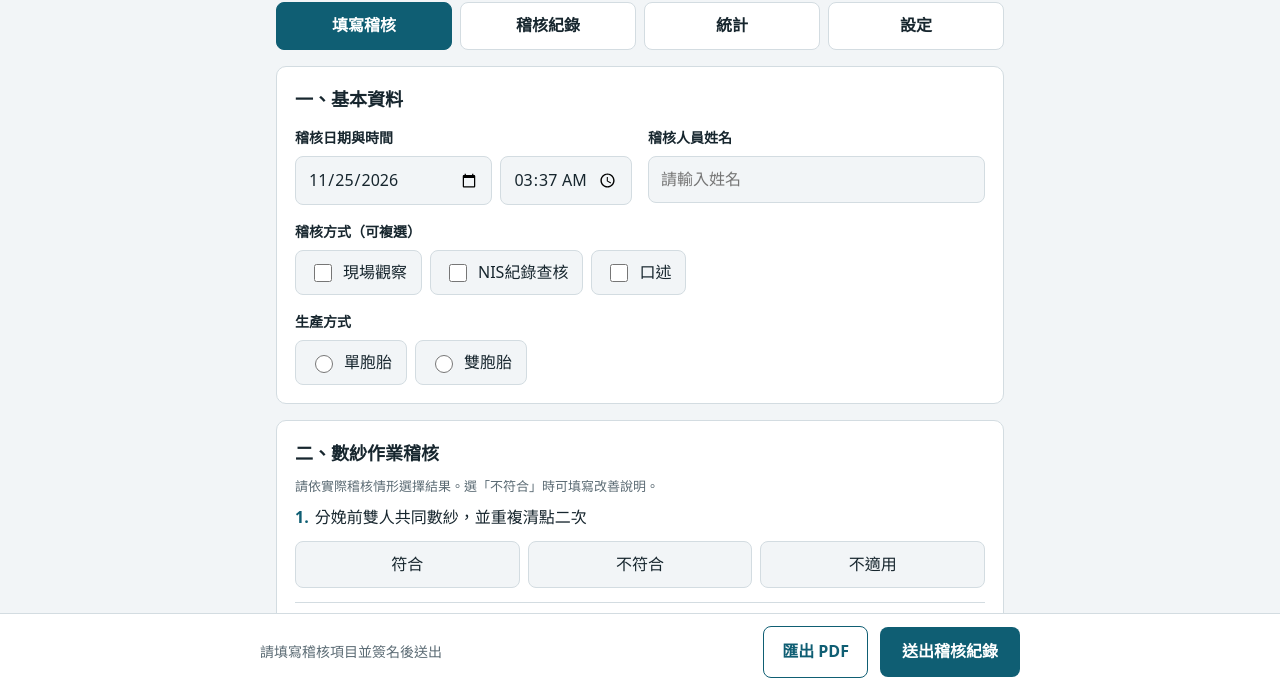
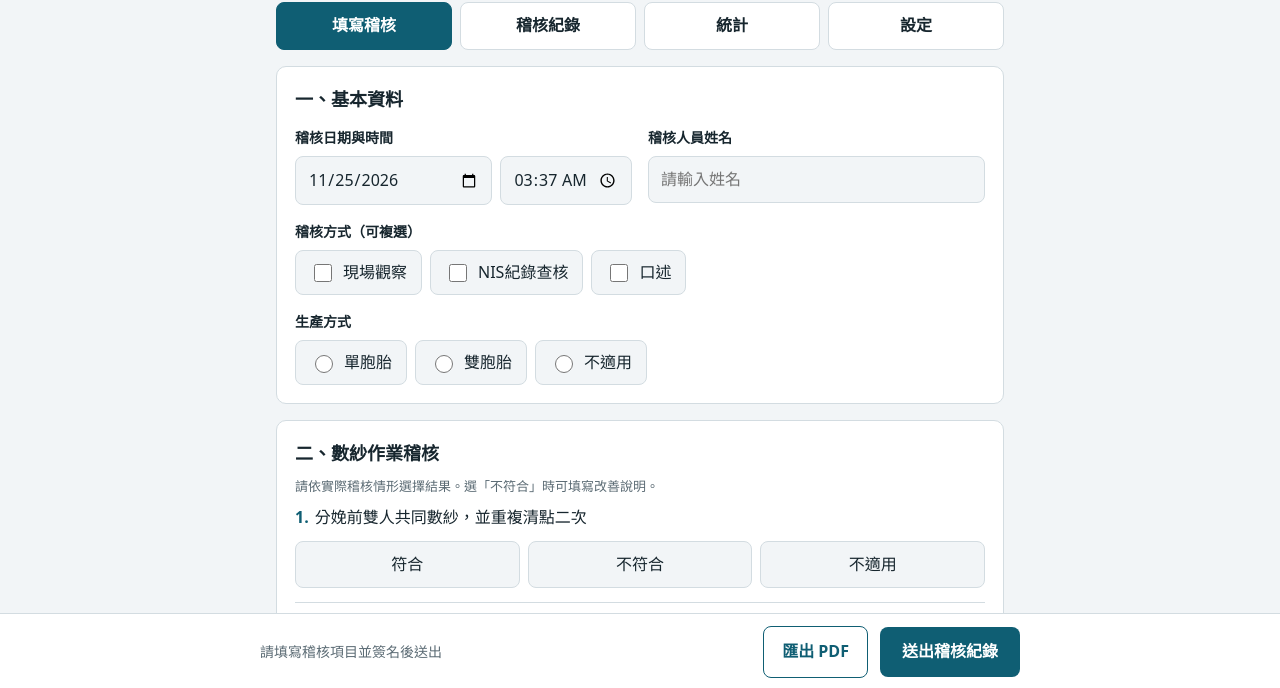
Before and after one commit to cych-patient-safety/gauze-audit, a plain HTML site: page index.html in a window 1280 px wide. Shown: the part 110-798 px from the top of the page. Drawn offline with Linux system fonts and the light colour scheme.

Commit message:
Add '不適用' radio option for birth method

```diff
--- a/index.html
+++ b/index.html
@@ -116,6 +116,7 @@ dt{color:var(--muted)}dd{margin:0}
     <div class="chips">
       <label><input type="radio" name="birth" value="單胞胎">單胞胎</label>
       <label><input type="radio" name="birth" value="雙胞胎">雙胞胎</label>
+      <label><input type="radio" name="birth" value="不適用">不適用</label>
     </div></div>
 </section>
 
```
